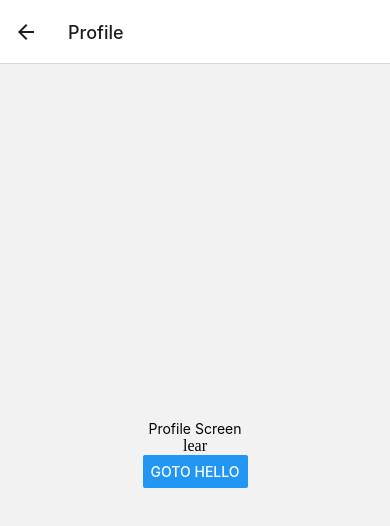
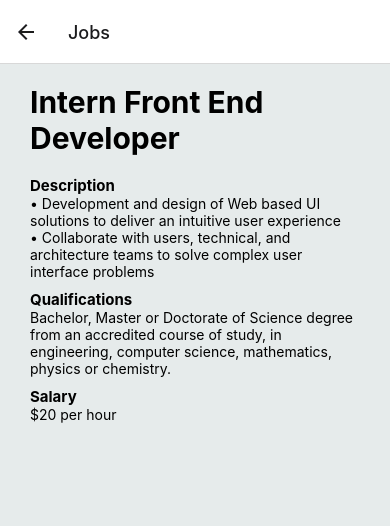
Before and after one commit to mas324/FirstFriend, a React Native app: screen / in a window 390 px wide. Both pictures are taken after a click on the button "GO TO PROFILE". Shown: the top 526 px of the page. Built offline with nearby package versions, Linux system fonts and the light colour scheme.

Commit message:
Demo card is being displayed... getCard function will be used to get job details from job source...

```diff
--- a/App.js
+++ b/App.js
@@ -2,7 +2,7 @@ import * as React from 'react';
 import { Text, View, Button } from 'react-native';
 import { NavigationContainer } from '@react-navigation/native';
 import { createNativeStackNavigator } from '@react-navigation/native-stack';
-import { HelloPage } from './Job.js';
+import { Jobs } from './Job.js';
 
 const Stack = createNativeStackNavigator();
 
@@ -12,24 +12,12 @@ function Home({ navigation }) {
       <Text>Home Screen</Text>
       <Button
         title='Go to Profile'
-        onPress={() => navigation.navigate('Profile')}
+        onPress={() => navigation.navigate('Jobs')}
       />
     </View>
   )
 }
 
-function ProfileScreen({navigation}) {
-  return (
-    <View style={{ flex: 1, alignItems: 'center', justifyContent: 'center'}}>
-      <Text>Profile Screen</Text>lear
-
-      <Button
-        title='Goto Hello'
-        onPress={() => navigation.navigate('Hello')}
-      />
-    </View>
-  )
-}
 
 export default function App() {
   return (
@@ -40,8 +28,7 @@ export default function App() {
           component={Home}
           options={{title: 'Welcome'}}
         />
-        <Stack.Screen name='Profile' component={ProfileScreen} />
-        <Stack.Screen name='Hello' component={HelloPage} />
+        <Stack.Screen name='Jobs' component={Jobs} />
       </Stack.Navigator>
     </NavigationContainer>
   );
--- a/Job.js
+++ b/Job.js
@@ -1,11 +1,72 @@
 import * as React from 'react';
-import { View, Text } from 'react-native';
+import { View, Text, StyleSheet} from 'react-native';
 
+const Page = StyleSheet.create({
+    pageBG: {
+        backgroundColor: '#E6EBEB',
+        alignSelf: 'stretch',
+        textAlign: 'left',
+        paddingLeft: 30,
+        paddingRight: 30,
+        padding: 20,
+        justifyContent: 'top',
+        flex:1,
+    },
 
-export function HelloPage({navigator}) {
+    jobTitle: {
+        fontWeight: 'bold',
+        fontSize: 30,
+        paddingBottom: 10,
+    },
+
+    jobSection:{
+        paddingTop: 10,
+        fontSize: 15,
+        fontWeight: 'bold',
+    }
+});
+
+/*
+    GetJob will have an API parameter to get said job information.
+    Then call API methods to retrieve data
+*/
+const getCard = (title, description, qualifications, salary) => {
+    return(
+        <View style={{ flex: 1, alignItems: 'center', justifyContent: 'top'}}>
+            <View style={Page.pageBG}>
+                <Text style={Page.jobTitle}>default Title</Text>
+                <Text style={Page.jobSection}>Description</Text>
+                <Text>• default description...</Text>
+                <Text>• default description...</Text>
+                <Text style={Page.jobSection}>Qualifications</Text>
+                <Text>default qualifications</Text>
+                <Text style={Page.jobSection}>Salary</Text>
+                <Text>$10def</Text>
+            </View>
+        </View>
+    );
+}
+
+// DEMO ONLY
+const DemoCard= () => {
+    return(
+        <View style={{ flex: 1, alignItems: 'center', justifyContent: 'top'}}>
+            <View style={Page.pageBG}>
+                <Text style={Page.jobTitle}>Intern Front End Developer</Text>
+                <Text style={Page.jobSection}>Description</Text>
+                <Text>• Development and design of Web based UI solutions to deliver an intuitive user experience</Text>
+                <Text>• Collaborate with users, technical, and architecture teams to solve complex user interface problems</Text>
+                <Text style={Page.jobSection}>Qualifications</Text>
+                <Text>Bachelor, Master or Doctorate of Science degree from an accredited course of study, in engineering, computer science, mathematics, physics or chemistry.</Text>
+                <Text style={Page.jobSection}>Salary</Text>
+                <Text>$20 per hour</Text>
+            </View>
+        </View>
+    );
+}
+
+export function Jobs({navigator}) {
     return (
-        <View style={{ flex: 1, alignItems: 'center', justifyContent: 'center'}}>
-            <Text>Hello there</Text>
-        </View>
+        DemoCard()
     )
 }
```
